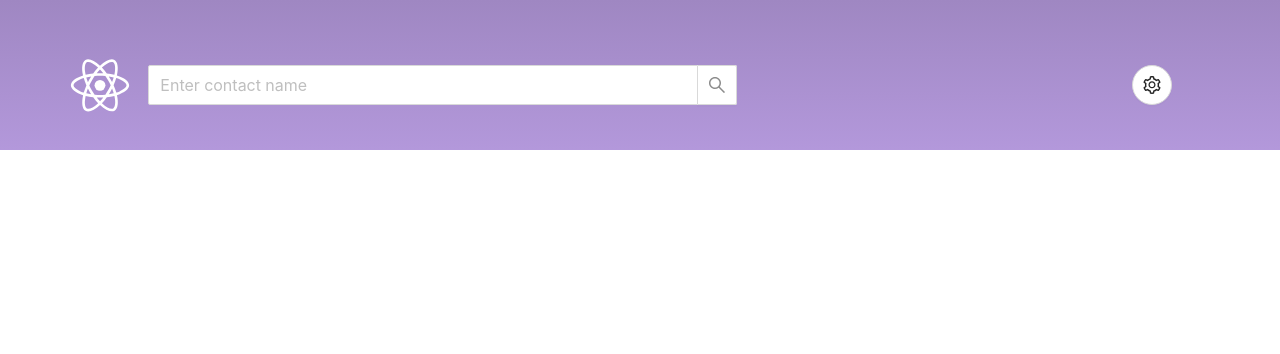
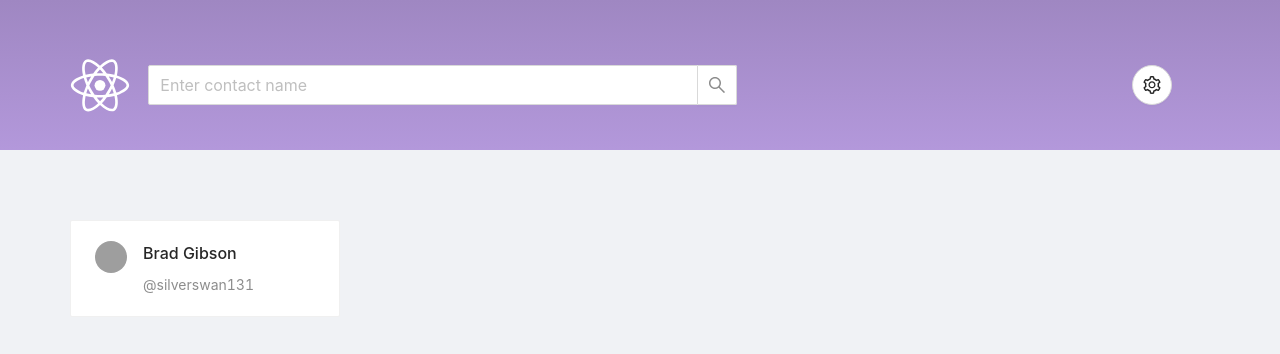
Before and after one commit to diegopso/reactjs-address-book, a React (Create React App) app: page / in a window 1280 px wide. Shown: the top 354 px of the page. Built offline with nearby package versions, Linux system fonts and the light colour scheme; grey boxes are pictures that could not be loaded.

Commit message:
Layout of the user list

```diff
--- a/src/App.js
+++ b/src/App.js
@@ -1,12 +1,38 @@
 import React from 'react'
-import Header from './components/Header'
+import { Header, UserList } from './components'
 import './assets/css/App.css'
-import {Layout} from 'antd'
+import { Layout } from 'antd'
+
+const data = {
+  results: [
+    {
+      name: {
+        first: 'brad',
+        last: 'gibson'
+      },
+      email: 'brad.gibson@example.com',
+      login: {
+        uuid: '155e77ee-ba6d-486f-95ce-0e0c0fb4b919',
+        username: 'silverswan131'
+      },
+      picture: {
+        thumbnail: 'https://randomuser.me/api/portraits/thumb/men/75.jpg'
+      }
+    }
+  ],
+  info: {
+    seed: 'fea8be3e64777240',
+    results: 1,
+    page: 1,
+    version: '1.3'
+  }
+}
 
 function App () {
   return (
     <Layout>
       <Header></Header>
+      <UserList data={data}></UserList>
     </Layout>
   )
 }
--- a/src/assets/css/App.css
+++ b/src/assets/css/App.css
@@ -1,3 +1,4 @@
 @import '~antd/dist/antd.css';
 
 @import './components/Header.css';
+@import './components/UserList.css';
--- /dev/null
+++ b/src/assets/css/components/UserList.css
@@ -0,0 +1,8 @@
+.user-list-container {
+    padding: 60px;
+    height: calc(100vh - 150px);
+}
+
+.user-container {
+    padding: 10px;
+}
--- a/src/components/Header.js
+++ b/src/components/Header.js
@@ -1,9 +1,9 @@
 import React from 'react'
-import {Layout, Row, Col, Input, Button} from 'antd'
+import { Layout, Row, Col, Input, Button } from 'antd'
 import logo from '../assets/img/logo.svg'
-import {SettingOutlined} from '@ant-design/icons'
+import { SettingOutlined } from '@ant-design/icons'
 
-const {Search} = Input
+const { Search } = Input
 const onSearch = value => console.log(value)
 
 const Header = () => {
--- /dev/null
+++ b/src/components/UserList.js
@@ -0,0 +1,31 @@
+import React from 'react'
+import { Layout, Row, Col, Card, Avatar } from 'antd'
+import { upperCaseFirst } from '../helpers/string'
+
+const { Meta } = Card
+
+const User = (props) => {
+  return (
+    <Col className="user-container" span={6}>
+      <Card>
+        <Meta
+          avatar={<Avatar src={props.user.picture.thumbnail} />}
+          title={upperCaseFirst(props.user.name.first) + ' ' + upperCaseFirst(props.user.name.last)}
+          description={'@' + props.user.login.username}
+        />
+      </Card>
+    </Col>
+  )
+}
+
+const UserList = (props) => {
+  return (
+    <Layout className="user-list-container">
+      <Row>
+        { props.data.results.map(user => <User key={user.login.uuid} user={user}></User>) }
+      </Row>
+    </Layout>
+  )
+}
+
+export default UserList
--- /dev/null
+++ b/src/components/index.js
@@ -0,0 +1,2 @@
+export { default as Header } from './Header'
+export { default as UserList } from './UserList'
--- /dev/null
+++ b/src/helpers/string.js
@@ -0,0 +1,3 @@
+const upperCaseFirst = (str) => str.charAt(0).toUpperCase() + str.slice(1)
+
+export { upperCaseFirst }
```
Also changed, not shown: .eslintrc.yml.
